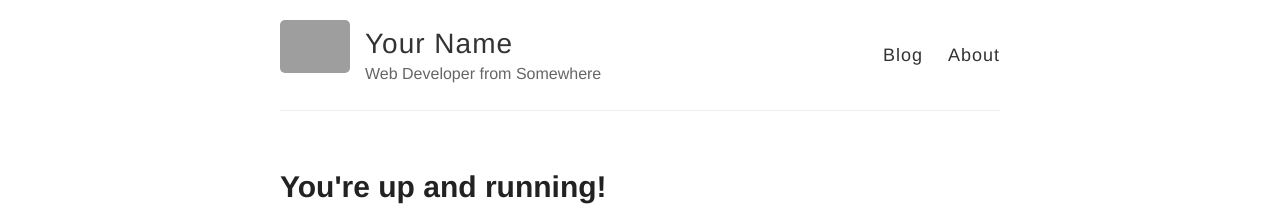
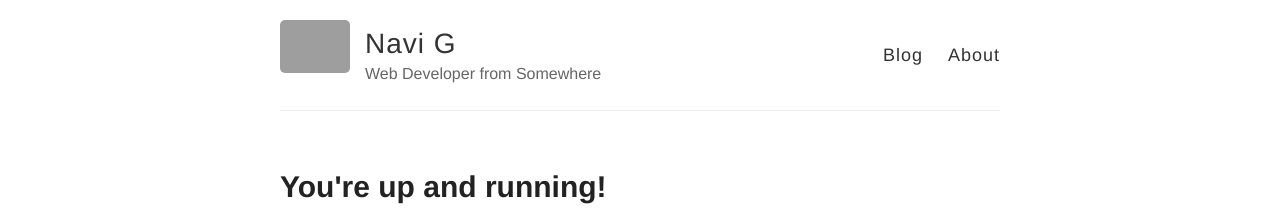
Before and after one commit to garcha106/garcha106.github.io, a Jekyll site: the page built from index.html, in a window 1280 px wide. Shown: the top 222 px of the page. Built offline with Jekyll 4.4.1, drawn with Linux system fonts in a browser that asks for light colours; grey boxes are pictures that could not be loaded.

Commit message:
Adding our name

```diff
--- a/_config.yml
+++ b/_config.yml
@@ -3,7 +3,7 @@
 #
 
 # Name of your site (displayed in the header)
-name: Your Name
+name: Navi G
 
 # Short bio or description (displayed in the header)
 description: Web Developer from Somewhere
```
